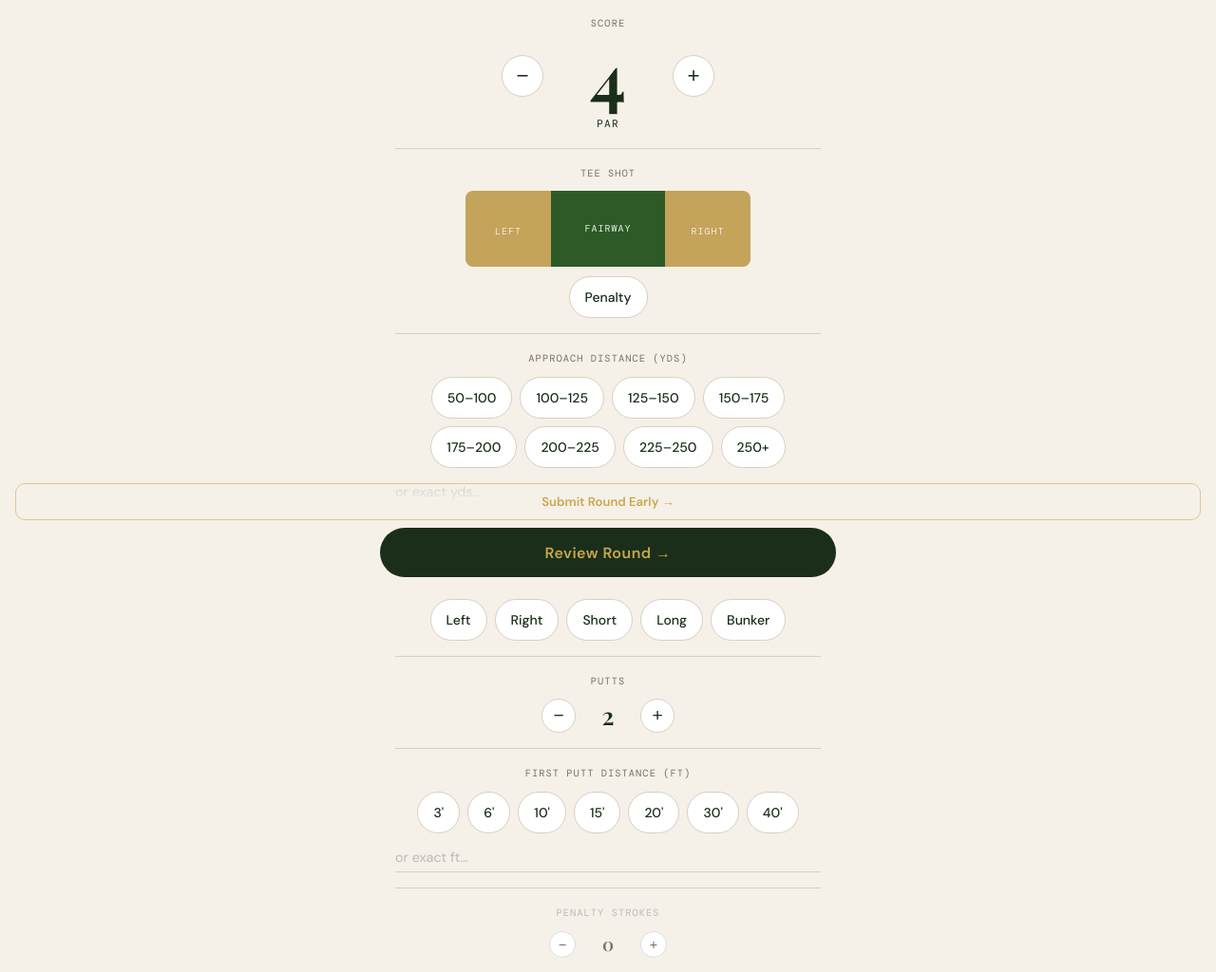
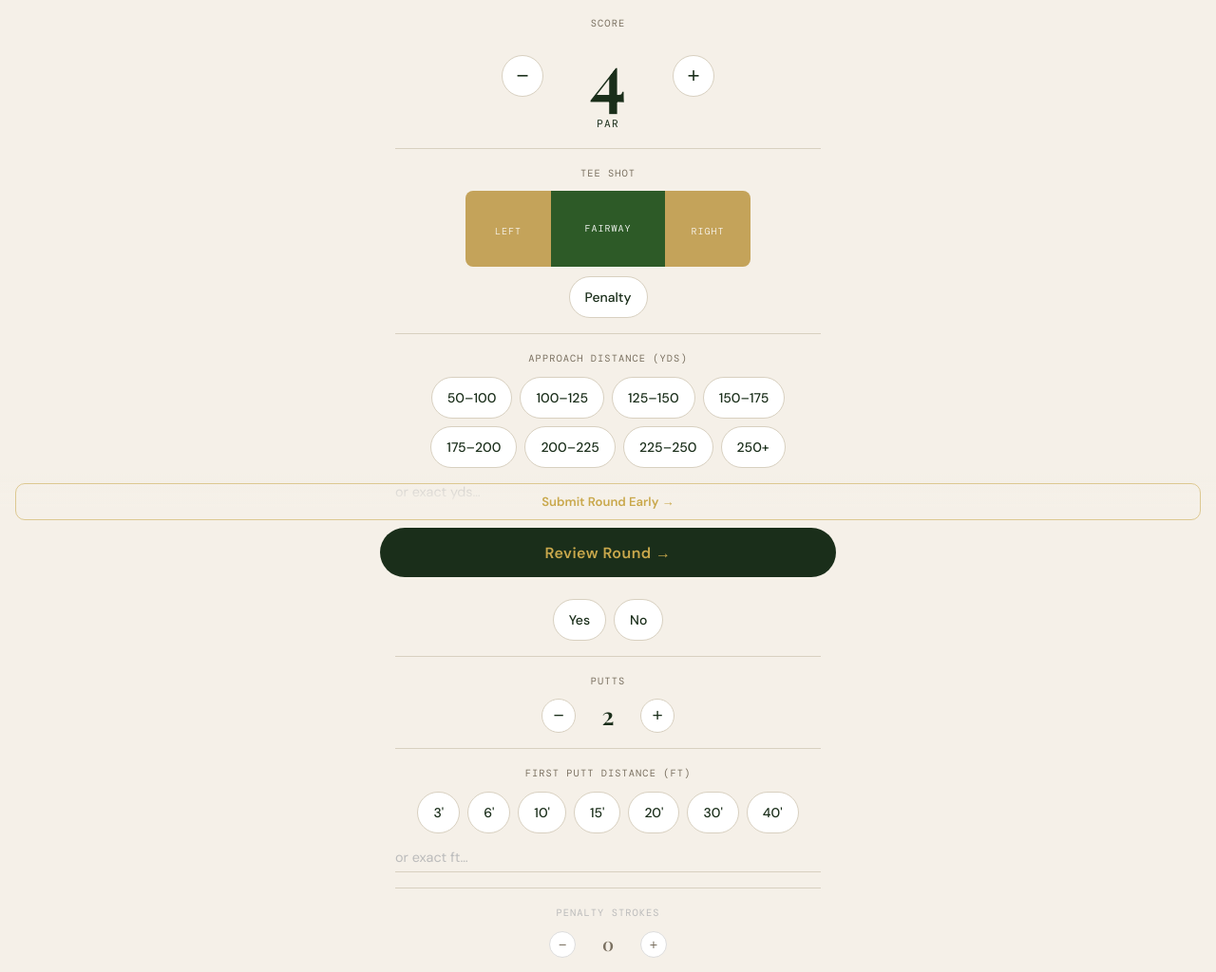
Before and after one commit to webbo28104-sketch/magnolia-analytics, a Flask app: template app/templates/rounds/hole.html in a window 1280 px wide. Shown: the part 180-1204 px from the top of the page at 95% size. Run offline with Flask 3, Linux system fonts and the light colour scheme; the template is opened without the code that fills it, so the values that code supplies are empty; some web fonts are replaced.

Commit message:
feat: replace miss direction with GIR Yes/No toggle on hole entry
Ask GIR upfront with a birdie putt hint. Miss direction and short
game distance only reveal when No is selected, keeping the page
clean and uncluttered.

Co-Authored-By: Claude Sonnet 4.6 <noreply@anthropic.com>

```diff
--- a/app/static/js/round_entry.js
+++ b/app/static/js/round_entry.js
@@ -70,17 +70,37 @@ document.addEventListener('DOMContentLoaded', () => {
 
   // ── Approach miss → show/hide scramble reveal ───────────
   function handleApproachMissChange(missValue) {
-    const scrambleReveal  = document.getElementById('scramble-reveal');
+    const scrambleReveal = document.getElementById('scramble-reveal');
+    reveal(scrambleReveal, !!missValue);
+    if (!missValue) clearScrambleInputs();
+  }
 
-    reveal(scrambleReveal, !!missValue);
 
-    if (!missValue) {
-      clearScrambleInputs();
-    }
+  // ── GIR toggle ──────────────────────────────────────────
+  const girYes     = document.getElementById('gir-yes');
+  const girNo      = document.getElementById('gir-no');
+  const missReveal = document.getElementById('miss-reveal');
 
-    if (missValue === 'bunker') {
-    } else {
-    }
+  if (girYes) {
+    girYes.addEventListener('click', () => {
+      girYes.classList.add('is-active');
+      girNo.classList.remove('is-active');
+      reveal(missReveal, false);
+      const missInput = document.getElementById('approach-miss-input');
+      if (missInput) missInput.value = '';
+      document.querySelectorAll('#miss-pills .he-pill').forEach(b => b.classList.remove('is-active'));
+      handleApproachMissChange('');
+      if (navigator.vibrate) navigator.vibrate(10);
+    });
+  }
+
+  if (girNo) {
+    girNo.addEventListener('click', () => {
+      girNo.classList.add('is-active');
+      girYes.classList.remove('is-active');
+      reveal(missReveal, true);
+      if (navigator.vibrate) navigator.vibrate(10);
+    });
   }
 
 
@@ -97,7 +117,7 @@ document.addEventListener('DOMContentLoaded', () => {
   const secondShotReveal = document.getElementById('second-shot-reveal');
   reveal(secondShotReveal, initPar === 5);
 
-  // Approach miss — applies to scramble reveal (Jinja sets is-visible from server data)
+  // Approach miss — sync scramble reveal from server-rendered value
   const missInput = document.getElementById('approach-miss-input');
   const initMiss  = missInput ? missInput.value : '';
   if (initMiss) {
--- a/app/templates/rounds/hole.html
+++ b/app/templates/rounds/hole.html
@@ -555,9 +555,21 @@
       </div>
     </div>
 
-    <!-- 5. Miss direction (always visible; blank = GIR) ─────────────── -->
+    <!-- 5. GIR? ─────────────────────────────────────────────────────── -->
     <div class="he-field">
-      <label class="he-label">Miss direction <span class="he-label-hint">leave blank if GIR</span></label>
+      <label class="he-label">GIR? <span class="he-label-hint">on the green for a birdie putt</span></label>
+      <div class="he-pills" id="gir-pills">
+        <button type="button" class="he-pill{% if existing and not existing.approach_miss %} is-active{% endif %}" id="gir-yes">Yes</button>
+        <button type="button" class="he-pill{% if init_miss %} is-active{% endif %}" id="gir-no">No</button>
+      </div>
+    </div>
+
+    <!-- 6. Miss direction + scramble (revealed when GIR = No) ───────── -->
+    <div class="he-reveal{% if init_miss %} is-visible{% endif %}" id="miss-reveal">
+      <div class="he-reveal-inner">
+
+        <div class="he-field">
+          <label class="he-label">Miss direction</label>
           <div class="he-pills" id="miss-pills">
             {% for option, label in [('left','Left'), ('right','Right'), ('short','Short'), ('long','Long'), ('bunker','Bunker')] %}
             <button type="button"
@@ -569,11 +581,9 @@
                  value="{{ existing.approach_miss or '' }}">
         </div>
 
-    <!-- 6. Scramble section (revealed when miss is selected) ─────────── -->
+        <!-- Scramble section (revealed when miss selected) ─────────── -->
         <div class="he-reveal{% if init_miss %} is-visible{% endif %}" id="scramble-reveal">
           <div class="he-reveal-inner">
-
-        <!-- Scramble distance -->
             <div class="he-field">
               <label class="he-label">Short game distance (yds)</label>
               <div class="he-pills he-pills--wrap" id="scramble-pills">
@@ -588,8 +598,8 @@
               <input type="hidden" name="scramble_distance" id="scramble-distance-input"
                      value="{{ existing.scramble_distance or '' }}">
             </div>
-
-
+          </div>
+        </div>
 
       </div>
     </div>
```
Lines whose indentation alone changed are shown as unchanged.
